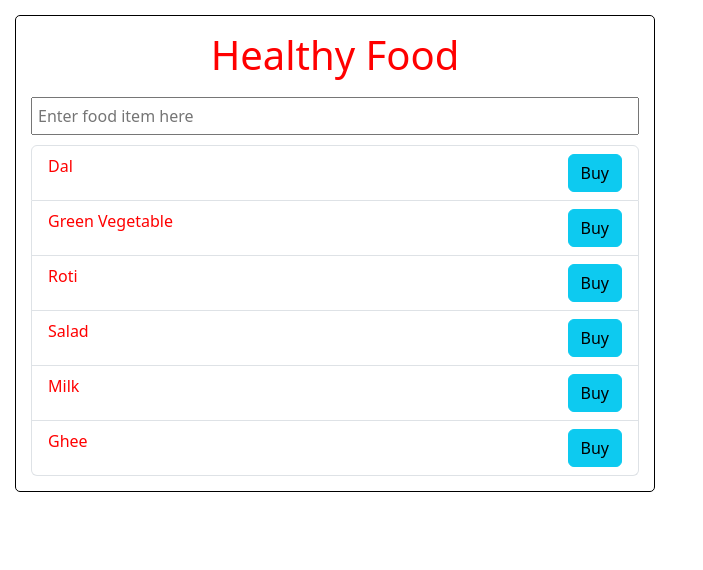
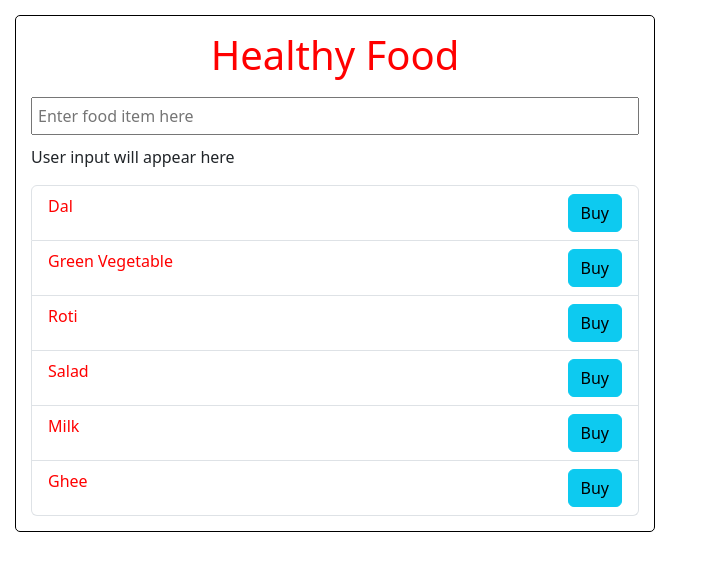
Before and after one commit to uttam8299/react-learn, a React (Vite) app in the folder Fragments/learning-fragments/: page / in a window 1280 px wide. Shown: the top 570 px of the page, without its empty margins (0-703 px from the left). Built offline with nearby package versions, Linux system fonts and the light colour scheme.

Commit message:
hooks - using useState()

```diff
--- a/Fragments/learning-fragments/src/App.jsx
+++ b/Fragments/learning-fragments/src/App.jsx
@@ -1,6 +1,6 @@
 import "./App.css";
 import "bootstrap/dist/css/bootstrap.min.css";
-import React from "react";
+import React, { useState } from "react";
 import FoodItems from "./components/FoodItems";
 import ErrorMessage from "./components/ErrorMessage";
 import Container from "./components/Container";
@@ -9,8 +9,10 @@ import FoodInput from "./components/FoodInput";
 function App() {
   let foodItems = ["Dal", "Green Vegetable", "Roti", "Salad", "Milk", "Ghee"];
 
+  let [textStateVal, setTextState] = useState("User input will appear here");
+
   const handleChangeEvent = (event) => {
-    console.log(event.target.value);
+    setTextState(event.target.value);
   };
 
   return (
@@ -19,6 +21,7 @@ function App() {
         <h1 className="food-heading">Healthy Food</h1>
         <ErrorMessage foodItems={foodItems}></ErrorMessage>
         <FoodInput handleChangeEvent={handleChangeEvent}></FoodInput>
+        <p>{textStateVal}</p>
         <FoodItems foodItems={foodItems}></FoodItems>
       </Container>
     </>
```
